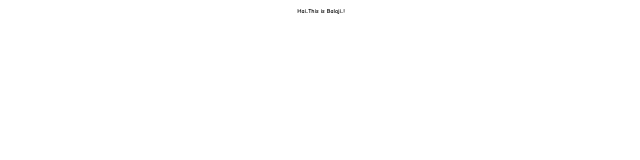
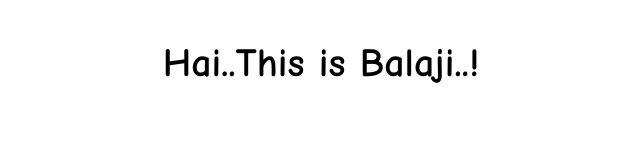
Before and after one commit to hackwithbalaji/hackwithbalaji.github.io, a plain HTML site: page index.html in a window 1280 px wide. Shown: the whole page, without its empty margins (319-959 px from the left). Drawn offline with Linux system fonts and the light colour scheme.

Commit message:
Update index.html

```diff
--- a/index.html
+++ b/index.html
@@ -8,7 +8,7 @@
     <style>
        body
        {
-           font-size: 8%;
+           font-size: 40px;
            font-family: "Comic Sans MS", cursive, sans-serif;
            font-weight: bold;
            text-align: center;
```
